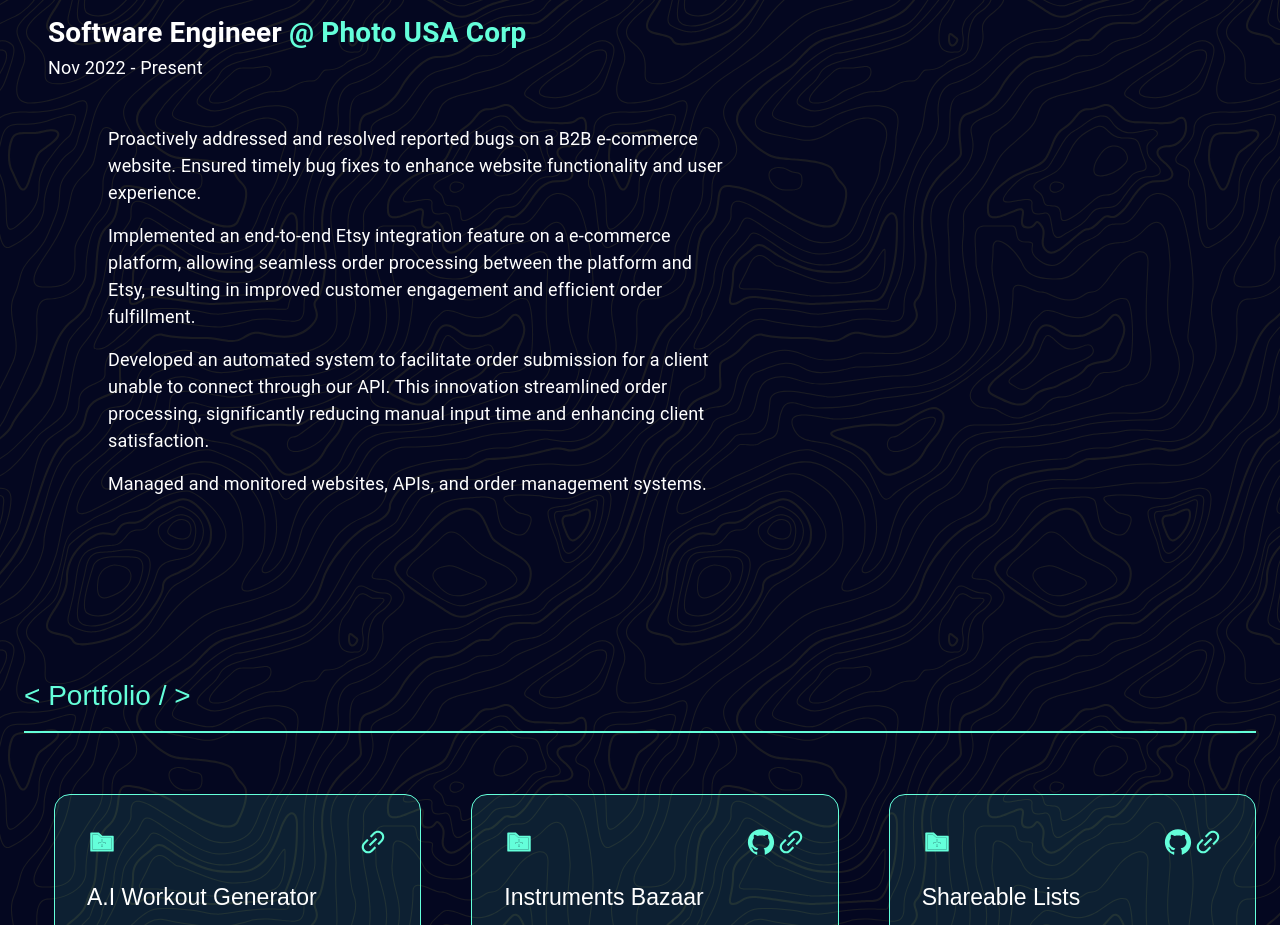
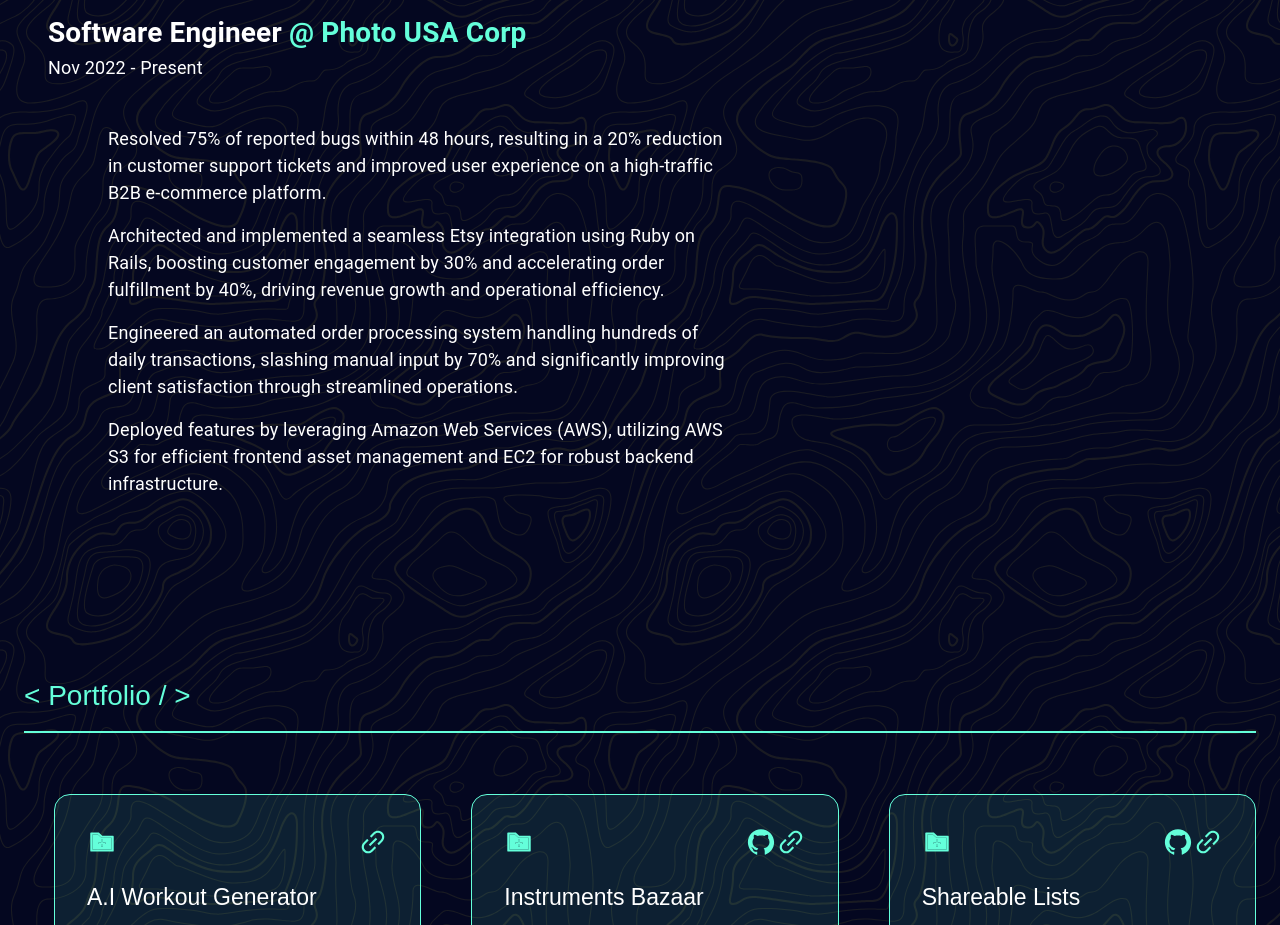
Before and after one commit to Lmorfin/luismorfin, a React (Create React App) app: page / in a window 1280 px wide. Shown: the part 2120-3045 px from the top of the page. Built offline with nearby package versions, Linux system fonts and the light colour scheme.

Commit message:
updated resume and experience

```diff
--- a/src/components/Experience.jsx
+++ b/src/components/Experience.jsx
@@ -72,27 +72,27 @@
       jobTitle: "Software Engineer",
       duration: "Nov 2022 - Present",
       desc: [
-        "Proactively addressed and resolved reported bugs on a B2B e-commerce website. Ensured timely bug fixes to enhance website functionality and user experience.",
-        "Implemented an end-to-end Etsy integration feature on a e-commerce platform, allowing seamless order processing between the platform and Etsy, resulting in improved customer engagement and efficient order fulfillment.",
-        "Developed an automated system to facilitate order submission for a client unable to connect through our API. This innovation streamlined order processing, significantly reducing manual input time and enhancing client satisfaction.",
-        "Managed and monitored websites, APIs, and order management systems.",
+        "Resolved 75% of reported bugs within 48 hours, resulting in a 20% reduction in customer support tickets and improved user experience on a high-traffic B2B e-commerce platform.",
+        "Architected and implemented a seamless Etsy integration using Ruby on Rails, boosting customer engagement by 30% and accelerating order fulfillment by 40%, driving revenue growth and operational efficiency.",
+        "Engineered an automated order processing system handling hundreds of daily transactions, slashing manual input by 70% and significantly improving client satisfaction through streamlined operations.",
+        "Deployed features by leveraging Amazon Web Services (AWS), utilizing AWS S3 for efficient frontend asset management and EC2 for robust backend infrastructure.",
       ],
     },
     "(MESA) Mission College": {
       jobTitle: "Math and Java Tutor",
       duration: "Aug 2022 - Nov 2022",
       desc: [
-        "Provided individualized tutoring in Java programming and Algebra through Calculus 2 to first-generation, low-income community college students.",
-        "Created comprehensive lesson plans and coordinated weekly workshops in Pre-Calculus and Calculus 1 to improve students’ study skills and proficiency in mathematics.",
+        "Empowered first-generation, low-income community college students by providing personalized tutoring in Java programming and advanced mathematics (Algebra through Calculus 2), fostering academic success and career readiness.",
+        "Developed and delivered engaging lesson plans and facilitated weekly workshops in Pre-Calculus and Calculus 1, equipping students with effective study strategies and significantly improving their mathematical proficiency.",
       ],
     },
     Inkfluencer: {
       jobTitle: "Frontend Developer",
       duration: "June 2022 - Nov 2022",
       desc: [
-        "Translated design wireframes into high-quality React components using clean, efficient code.",
-        "Leveraged the Chakra UI component library to ensure consistent and visually appealing styling across the application.",
-        "Collaborated closely with web designers and other developers in an agile team environment, utilizing Git version control and Figma design tools to ensure smooth collaboration.",
+        "Transformed design wireframes into reusable React components.",
+        "Implemented the Chakra UI component library, ensuring a cohesive and visually engaging user interface throughout the application, enhancing user experience and brand consistency.",
+        "Thrived in a fast-paced, agile development environment, collaborating effectively with cross-functional teams (designers, developers) using Git for version control and Figma for seamless design-to-development workflows.",
       ],
     },
     "Mission College": {
--- a/src/components/Hero.jsx
+++ b/src/components/Hero.jsx
@@ -4,7 +4,7 @@
 import { FadeIn } from "../utils/FadeIn";
 import { AiFillLinkedin, AiFillGithub } from "react-icons/ai";
 import Typewriter from "typewriter-effect";
-import Resume from "../assets/MorfinLuis_Resume.pdf";
+import Resume from "../assets/LuisMorfin_Resume.pdf";
 
 const Hero = () => {
   return (
```
Also changed, not shown: 2 other files (tests, documents, lock files or other folders).
